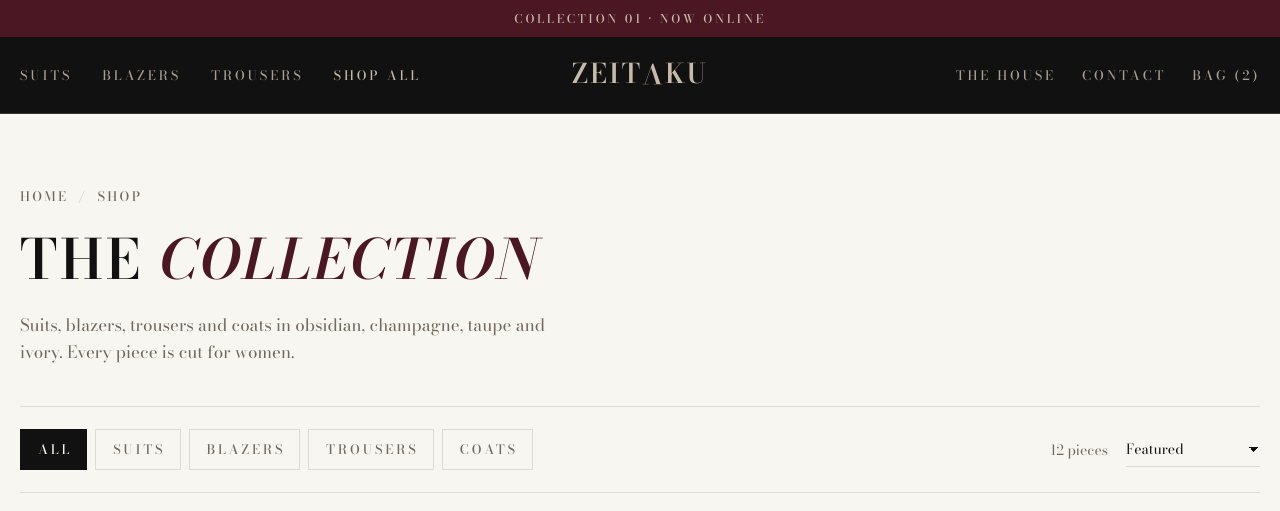
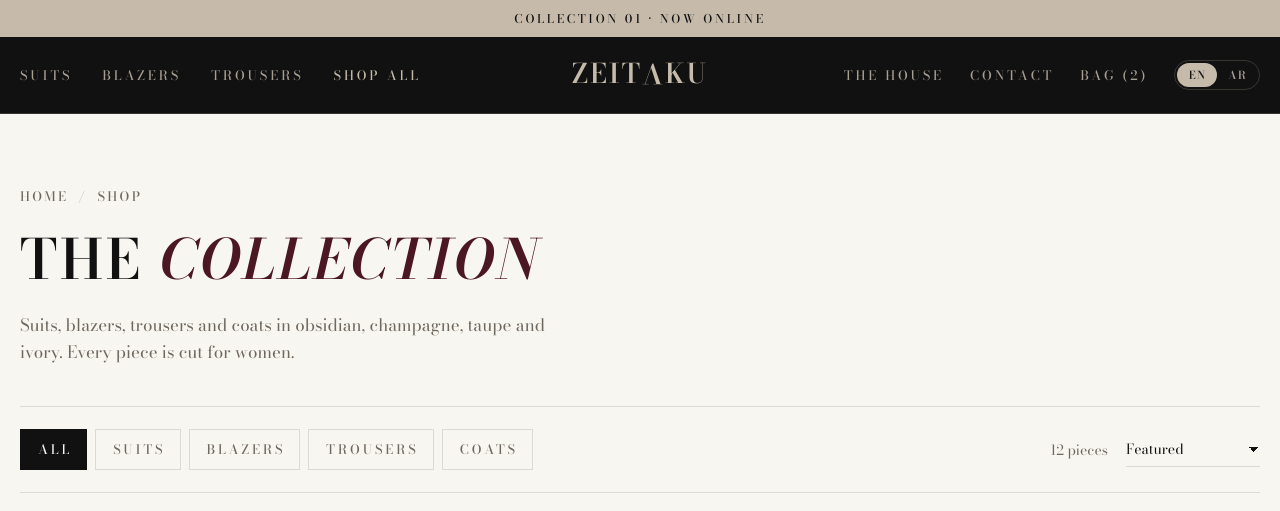
Before and after one commit to abood232323/zeitaku, a plain HTML site: page shop.html in a window 1280 px wide. Shown: the top 511 px of the page. Drawn offline with nearby package versions, Linux system fonts and the light colour scheme.

Commit message:
Add Arabic version and EN/AR switch; champagne announcement bar
- EN | AR segmented switch at the end of the black header; it stays in place
  in both languages
- Arabic: right-to-left layout, translated copy on every page (including
  dynamic text and toasts), Amiri for Arabic glyphs; wordmark unchanged
- Announcement bar is champagne with obsidian text
- Visually-hidden labels no longer widen the page in RTL; form fields no
  longer overflow their grid columns

Co-Authored-By: Claude Opus 5.5 <noreply@anthropic.com>

```diff
--- a/assets/app.js
+++ b/assets/app.js
@@ -72,7 +72,7 @@ function shell() {
       <div>${WM}
         <p style="max-width:34ch;margin:18px 0 0">Tailored suits and workwear for women. Dress bold. Stay timeless.</p>
         <form class="news" onsubmit="event.preventDefault();toast('Subscribed')">
-          <label for="news-email" class="sr" style="position:absolute;left:-9999px">Email</label>
+          <label for="news-email" class="sr-only">Email</label>
           <input id="news-email" type="email" placeholder="Your email for new arrivals" required>
           <button type="submit">Join</button>
         </form>
--- /dev/null
+++ b/assets/i18n.js
@@ -0,0 +1,151 @@
+/* ZEITAKU: English / Arabic toggle (design prototype).
+   Loads after app.js. English stays in the HTML; when Arabic is on, visible
+   text is swapped from the dictionary below, the page turns right-to-left,
+   and Amiri is loaded for the Arabic glyphs. The ZEITAKU wordmark never changes. */
+(function () {
+  const AR = {
+    // shell
+    'Collection 01 · Now online': 'المجموعة 01 · متاحة الآن',
+    'Suits': 'بدلات', 'Blazers': 'سترات', 'Trousers': 'بناطيل', 'Coats': 'معاطف', 'Shop all': 'تسوّقي الكل', 'All': 'الكل',
+    'The house': 'الدار', 'Contact': 'التواصل', 'Bag (2)': 'الحقيبة (2)', 'Close': 'إغلاق', 'Book a fitting': 'احجزي موعد قياس',
+    'Tailored suits and workwear for women. Dress bold. Stay timeless.': 'بدلات وملابس عمل مفصّلة للمرأة. إطلالة جريئة. أناقة لا تزول.',
+    'Join': 'اشتركي', 'Email': 'البريد الإلكتروني', 'Shop': 'المتجر', 'House': 'الدار', 'Help': 'المساعدة', 'Our story': 'قصتنا',
+    'Size guide': 'دليل المقاسات', 'Shipping': 'الشحن', 'Returns': 'الإرجاع', 'Care': 'العناية',
+    // toasts
+    'Subscribed': 'تم الاشتراك', 'Added to your bag': 'أُضيفت إلى حقيبتك', 'Saved to wishlist': 'حُفظت في المفضلة',
+    'Removed from wishlist': 'أُزيلت من المفضلة', 'Removed from bag': 'أُزيلت من الحقيبة', 'Design preview: payment comes later': 'معاينة التصميم: الدفع لاحقاً',
+    'Message sent (preview)': 'تم إرسال الرسالة (معاينة)', 'Codes come later': 'رموز الخصم قريباً',
+    // cards + products
+    'View piece': 'عرض القطعة', 'New': 'جديد', 'Limited': 'إصدار محدود',
+    'Obsidian': 'أسود', 'Champagne': 'شامبانيا', 'Taupe': 'ترابي', 'Ivory': 'عاجي',
+    'Suit': 'بدلة', 'Blazer': 'سترة', 'Trouser': 'بنطال', 'Coat': 'معطف',
+    'The Obsidian Double-Breasted': 'البدلة السوداء مزدوجة الصدر', 'The Sculpted Blazer': 'السترة المنحوتة', 'The Column Suit': 'البدلة المستقيمة',
+    'The Champagne Suit': 'بدلة الشامبانيا', 'The Evening Blazer': 'سترة المساء', 'The Wide-Leg Trouser': 'البنطال الواسع',
+    'The City Suit': 'بدلة المدينة', 'The Smoking Jacket': 'سترة السموكينغ', 'The Taupe Trouser Suit': 'البدلة الترابية',
+    'The Straight Trouser': 'البنطال المستقيم', 'The Structured Overcoat': 'المعطف المهيكل', 'The Camel Coat': 'معطف الكاميل',
+    // home
+    'Collection 01': 'المجموعة 01', 'Dress bold.': 'إطلالة جريئة.', 'Stay timeless.': 'أناقة لا تزول.',
+    'Suits and workwear cut for women who lead. Sharp lines, honest cloth, nothing loud.': 'بدلات وملابس عمل مفصّلة لامرأة تقود. خطوط حادة، أقمشة صادقة، بلا صخب.',
+    'Shop the collection': 'تسوّقي المجموعة', 'New in': 'وصل حديثاً', 'The first': 'القطع', 'pieces': 'الأولى', 'View all': 'عرض الكل',
+    'In Japanese it means': 'تعني باليابانية', 'luxury.': 'الفخامة.', 'We read it as a suit that still feels right in ten years.': 'ونراها بدلة تبقى مناسبة بعد عشر سنوات.',
+    'The champagne edit': 'مختارات الشامبانيا', 'Soft colour,': 'لون ناعم،', 'hard lines.': 'وخطوط حادة.',
+    'Our lightest suit, in a warm champagne wool that holds a crease from the first meeting to the last dinner.': 'أخف بدلاتنا، من صوف دافئ بلون الشامبانيا يحافظ على ثنيته من أول اجتماع حتى آخر عشاء.',
+    'Shop the suit': 'تسوّقي البدلة', 'The evening edit': 'مختارات المساء', 'After six,': 'بعد السادسة،', 'still in charge.': 'ما زلتِ صاحبة القرار.',
+    'Satin lapels, a sharper shoulder, and a black that stays black under any light.': 'ياقات من الساتان، كتف أكثر حدّة، وأسود يبقى أسود تحت أي ضوء.',
+    'Shop the smoking jacket': 'تسوّقي سترة السموكينغ', 'Cut': 'القَصّة', 'Made for her frame': 'مصمّمة لقوامها',
+    "Every pattern is drafted on a woman's body, not resized from menswear.": 'كل نموذج يُرسم على جسد امرأة، ولا يُعدَّل عن ملابس الرجال.',
+    'Cloth': 'القماش', 'Honest fabrics': 'أقمشة صادقة', 'Wool, wool-silk and linen from mills we can name. No shine, no shortcuts.': 'صوف، وصوف مع حرير، وكتان من مصانع نعرفها بالاسم. بلا لمعان وبلا اختصارات.',
+    'Fit': 'المقاس', "Come in or call us. We'll help you find your size and cut.": 'زورينا أو اتصلي بنا، وسنساعدك على إيجاد مقاسك وقصّتك.', 'Book now': 'احجزي الآن',
+    // shop
+    'Home': 'الرئيسية', 'The': '', 'collection': 'المجموعة',
+    'Suits, blazers, trousers and coats in obsidian, champagne, taupe and ivory. Every piece is cut for women.': 'بدلات وسترات وبناطيل ومعاطف بالأسود والشامبانيا والترابي والعاجي. كل قطعة مفصّلة للمرأة.',
+    'Sort': 'ترتيب', 'Featured': 'مختارات', 'Price: low to high': 'السعر: من الأقل إلى الأعلى', 'Price: high to low': 'السعر: من الأعلى إلى الأقل',
+    'Quietly': 'قوة', 'powerful.': 'هادئة.', 'Shop the blazer': 'تسوّقي السترة',
+    // product
+    'Taxes included': 'شامل الضرائب',
+    'Wool-silk twill with a peak lapel and a close waist. Half-canvassed so it moulds to you over time, and lined in burgundy.': 'تويل من الصوف والحرير بياقة مدببة وخصر محدد. نصف مبطّن بالكانفاس ليتشكّل على جسدك مع الوقت، ومبطّن باللون العنابي.',
+    'Colour': 'اللون', 'Size (EU)': 'المقاس (أوروبي)', 'Pick a size first.': 'اختاري المقاس أولاً.', 'Add to bag': 'أضيفي إلى الحقيبة',
+    'Free shipping and returns within 14 days': 'شحن وإرجاع مجاني خلال 14 يوماً', 'Need help with fit?': 'تحتاجين مساعدة في المقاس؟',
+    'Details': 'التفاصيل', 'Peak lapel, double-breasted, six buttons': 'ياقة مدببة، صدر مزدوج، ستة أزرار', 'Half-canvassed front': 'واجهة نصف مبطّنة بالكانفاس',
+    'Burgundy cupro lining': 'بطانة كوبرو عنابية', 'Matching trouser sold separately': 'البنطال المطابق يُباع منفصلاً', 'Fabric and care': 'القماش والعناية',
+    "98% wool, 2% silk. Dry clean only. Steam, don't iron, to keep the lapel line.": '98% صوف و2% حرير. تنظيف جاف فقط. استخدمي البخار بدل المكواة للحفاظ على خط الياقة.',
+    'Close at the waist, true to size. The model is 177 cm and wears size 36.': 'محددة عند الخصر ومطابقة للمقاس. طول العارضة 177 سم وترتدي المقاس 36.',
+    'Shipping and returns': 'الشحن والإرجاع', 'Ships in 2 to 4 working days. Return unworn pieces within 14 days.': 'يُشحن خلال 2 إلى 4 أيام عمل. يمكن إرجاع القطع غير المستعملة خلال 14 يوماً.',
+    'Complete the': 'أكملي', 'look': 'الإطلالة',
+    // bag + checkout
+    'Your': '', 'bag': 'حقيبتك', 'Remove': 'إزالة', 'Summary': 'الملخص', 'Subtotal': 'المجموع الفرعي', 'Free': 'مجاني', 'Promo code': 'رمز الخصم',
+    'Apply': 'تطبيق', 'Total': 'الإجمالي', 'Checkout': 'إتمام الشراء', 'Keep shopping': 'متابعة التسوّق',
+    'Taxes included. Free returns within 14 days.': 'شامل الضرائب. إرجاع مجاني خلال 14 يوماً.', 'You may': 'قد', 'also like': 'يعجبك أيضاً',
+    'Bag': 'الحقيبة', '1 · Details': '1 · البيانات', '2 · Delivery': '2 · التوصيل', '3 · Payment': '3 · الدفع', 'Phone': 'الهاتف',
+    'Delivery address': 'عنوان التوصيل', 'First name': 'الاسم الأول', 'Last name': 'اسم العائلة', 'Address': 'العنوان', 'City': 'المدينة',
+    'Country': 'الدولة', 'Select country': 'اختاري الدولة', 'Jordan': 'الأردن', 'United Arab Emirates': 'الإمارات العربية المتحدة',
+    'Saudi Arabia': 'السعودية', 'United Kingdom': 'المملكة المتحدة', 'United States': 'الولايات المتحدة', 'Delivery': 'التوصيل',
+    'Standard · 2 to 4 days': 'عادي · من 2 إلى 4 أيام', 'Express · next day': 'سريع · في اليوم التالي', 'Payment': 'الدفع',
+    'The payment form goes here when the store logic is built.': 'سيظهر نموذج الدفع هنا عند بناء منطق المتجر.', 'Place order': 'تأكيد الطلب', 'Your order': 'طلبك',
+    // about
+    'Luxury,': 'فخامة،', 'quietly.': 'بهدوء.',
+    'Zeitaku is the Japanese word for luxury. Not the loud kind. The kind you notice when a jacket sits right on your shoulders, when a trouser falls straight, when a suit you bought years ago still looks like the best thing in the room.': 'زيتاكو كلمة يابانية تعني الفخامة. ليست الفخامة الصاخبة، بل تلك التي تلاحظينها حين تستقر السترة على كتفيك تماماً، وحين ينسدل البنطال باستقامة، وحين تبقى بدلة اشتريتها قبل سنوات أجمل ما في الغرفة.',
+    "ZEITAKU makes that kind of suit for women. We draft every pattern on a woman's frame, choose fabrics we can name, and keep the colours to four: obsidian, champagne, taupe and ivory. Burgundy is the lining and nothing more.": 'تصنع زيتاكو هذا النوع من البدلات للمرأة. نرسم كل نموذج على قوام امرأة، ونختار أقمشة نعرف مصدرها، ونكتفي بأربعة ألوان: الأسود والشامبانيا والترابي والعاجي. أما العنابي فللبطانة فقط.',
+    "We make fewer pieces and make them well. That's the whole idea.": 'نصنع قطعاً أقل، ونتقن صنعها. هذه هي الفكرة كلها.',
+    'The cloth': 'القماش', 'Wool that': 'صوف', 'remembers.': 'يتذكّر.',
+    'Wool and wool-silk twills, half-canvassed fronts and cupro linings. Fabrics that hold their shape and get better with wear.': 'تويل من الصوف والصوف مع الحرير، وواجهات نصف مبطّنة بالكانفاس، وبطانات من الكوبرو. أقمشة تحافظ على شكلها وتزداد جمالاً مع الاستعمال.',
+    "Colours, and that's all": 'ألوان، لا أكثر', 'Collection at a time': 'مجموعة في كل مرة', 'Years each suit should last': 'سنوات على الأقل لكل بدلة',
+    'Find your': 'اعثري على', 'first suit': 'بدلتك الأولى', 'Shop suits': 'تسوّقي البدلات',
+    // contact
+    'Book a': 'احجزي', 'fitting': 'موعد قياس',
+    "Tell us what you're looking for and we'll help with size, cut and colour, in person or over a call.": 'أخبرينا بما تبحثين عنه وسنساعدك في المقاس والقصّة واللون، حضورياً أو عبر مكالمة.',
+    'Phone and WhatsApp': 'الهاتف وواتساب', 'Fittings': 'مواعيد القياس', 'By appointment · Sunday to Thursday, 11:00 to 19:00': 'بموعد مسبق · من الأحد إلى الخميس، 11:00 حتى 19:00',
+    'Name': 'الاسم', "I'm interested in": 'أنا مهتمة بـ', 'A fitting': 'موعد قياس', 'Sizing help': 'مساعدة في المقاس', 'An order': 'طلب',
+    'Something else': 'أمر آخر', 'Preferred date': 'التاريخ المفضّل', 'Message': 'الرسالة', 'Send request': 'إرسال الطلب',
+    // placeholders
+    'Your email for new arrivals': 'بريدك الإلكتروني لأحدث القطع',
+    "I'm looking for a black suit for work, usually a 38.": 'أبحث عن بدلة سوداء للعمل، مقاسي عادة 38.',
+  };
+  const PATTERNS = [
+    [/^(\d+) pieces$/, (m) => `${m[1]} قطعة`],
+    [/^Size (\d+)$/, (m) => `المقاس ${m[1]}`],
+  ];
+
+  let lang = 'en';
+  try { lang = localStorage.getItem('zeitaku-lang') === 'ar' ? 'ar' : 'en'; } catch (e) {}
+
+  function tr(s) {
+    if (Object.prototype.hasOwnProperty.call(AR, s)) return AR[s];
+    for (const [re, fn] of PATTERNS) { const m = s.match(re); if (m) return fn(m); }
+    if (s.includes(' · ')) {
+      const parts = s.split(' · ');
+      const out = parts.map(p => (Object.prototype.hasOwnProperty.call(AR, p) ? AR[p] : (PATTERNS.find(([re]) => re.test(p)) ? tr(p) : p)));
+      if (out.some((o, i) => o !== parts[i])) return out.join(' · ');
+    }
+    return null;
+  }
+  function trNode(n) {
+    const raw = n.nodeValue, core = raw.trim();
+    if (!core) return;
+    const t = tr(core);
+    if (t === null) return;
+    n.nodeValue = t === '' ? '' : raw.replace(core, t);
+  }
+  function walk(root) {
+    if (root.nodeType === 3) { if (!root.parentElement?.closest('.wm, script, style')) trNode(root); return; }
+    if (root.nodeType !== 1 || root.closest('.wm')) return;
+    const it = document.createTreeWalker(root, NodeFilter.SHOW_TEXT, {
+      acceptNode: (n) => (n.parentElement && n.parentElement.closest('.wm, script, style') ? NodeFilter.FILTER_REJECT : NodeFilter.FILTER_ACCEPT),
+    });
+    const nodes = []; while (it.nextNode()) nodes.push(it.currentNode);
+    nodes.forEach(trNode);
+    root.querySelectorAll('[placeholder]').forEach(el => { const t = tr(el.getAttribute('placeholder')); if (t) el.setAttribute('placeholder', t); });
+  }
+
+  /* Segmented EN / AR switch with a sliding champagne thumb. Lives in the black header,
+     which keeps the same left-to-right layout in both languages so the switch never moves. */
+  function addToggle() {
+    const set = (to) => { if (to === lang) return; try { localStorage.setItem('zeitaku-lang', to); } catch (e) {} location.reload(); };
+    const make = () => {
+      const g = document.createElement('div');
+      g.className = 'lang-switch'; g.setAttribute('role', 'group'); g.setAttribute('aria-label', lang === 'ar' ? 'اللغة' : 'Language');
+      g.dataset.active = lang;
+      g.innerHTML = '<span class="thumb" aria-hidden="true"></span>'
+        + `<button type="button" lang="en" aria-pressed="${lang === 'en'}" aria-label="English">EN</button>`
+        + `<button type="button" lang="ar" aria-pressed="${lang === 'ar'}" aria-label="العربية">AR</button>`;
+      g.querySelectorAll('button').forEach(b => b.addEventListener('click', () => { g.dataset.active = b.lang; setTimeout(() => set(b.lang), 220); }));
+      return g;
+    };
+    const tools = document.querySelector('.header .tools'); if (tools) tools.append(make());
+  }
+
+  addToggle();
+  if (lang !== 'ar') return;
+
+  const f = document.createElement('link'); f.rel = 'stylesheet';
+  f.href = 'https://fonts.googleapis.com/css2?family=Amiri:wght@400;700&display=swap';
+  document.head.appendChild(f);
+
+  document.documentElement.lang = 'ar';
+  document.documentElement.dir = 'rtl';
+  walk(document.body);
+  new MutationObserver(muts => muts.forEach(m => {
+    if (m.type === 'characterData') walk(m.target);
+    m.addedNodes.forEach(walk);
+  })).observe(document.body, { subtree: true, childList: true, characterData: true });
+})();
--- a/assets/styles.css
+++ b/assets/styles.css
@@ -46,7 +46,7 @@ body.dark .muted{color:var(--taupe)}
 .link{font-size:13px;letter-spacing:.24em;text-transform:uppercase;border-bottom:1px solid currentColor;padding-bottom:4px}
 
 /* announcement + header */
-.announce{background:var(--burgundy);color:var(--champagne);text-align:center;font-size:12px;letter-spacing:.3em;text-transform:uppercase;padding:9px 16px}
+.announce{background:var(--champagne);color:var(--obsidian);text-align:center;font-size:12px;letter-spacing:.3em;text-transform:uppercase;padding:9px 16px}
 .header{position:sticky;top:env(safe-area-inset-top,0px);z-index:40;background:var(--obsidian);color:var(--champagne);border-bottom:1px solid var(--line-d)}
 body::before{content:"";position:fixed;inset:0 0 auto;height:env(safe-area-inset-top,0px);z-index:41;background:var(--obsidian)}
 .header .wrap{display:grid;grid-template-columns:1fr auto 1fr;align-items:center;height:76px}
@@ -124,7 +124,7 @@ body.dark .pcard .ph{background:var(--ink)}
 .pcard .ph img.alt{opacity:0}
 .pcard:hover .ph img.alt{opacity:1}
 .pcard:hover .ph img{transform:scale(1.03)}
-.pcard .badge{position:absolute;top:12px;left:12px;z-index:2;background:var(--ivory);color:var(--burgundy);font-size:12px;letter-spacing:.2em;text-transform:uppercase;padding:5px 9px 5px 11px}
+.pcard .badge{position:absolute;top:12px;inset-inline-start:12px;z-index:2;background:var(--ivory);color:var(--burgundy);font-size:12px;letter-spacing:.2em;text-transform:uppercase;padding:5px 9px 5px 11px}
 .pcard .quick{position:absolute;left:12px;right:12px;bottom:12px;z-index:2;background:rgba(248,246,240,.94);color:var(--obsidian);text-align:center;font-size:12px;letter-spacing:.26em;text-transform:uppercase;padding:12px;opacity:0;transform:translateY(6px);transition:.3s}
 .pcard:hover .quick{opacity:1;transform:none}
 .pcard .meta{display:flex;justify-content:space-between;gap:12px;align-items:baseline}
@@ -318,3 +318,51 @@ body.dark .pcard .sub{color:var(--taupe)}
 .cat .lbl .h3{font-size:19px}
 .drawer nav a{font-size:26px;letter-spacing:.06em}
 .fs legend{font-size:18px;letter-spacing:.08em}
+
+/* ---------- language toggle + Arabic (RTL) ---------- */
+.lang-btn{font:inherit;color:var(--champagne);letter-spacing:0;text-transform:none;font-size:15px;border:1px solid var(--line-d);padding:4px 12px;transition:.2s}
+.lang-btn:hover{background:var(--champagne);color:var(--obsidian)}
+.drawer .lang-btn{align-self:flex-start}
+html[lang="ar"]{--head:'Bodoni Moda','Amiri',Georgia,serif;--sans:'Bodoni Moda','Amiri',Georgia,serif}
+html[lang="ar"] body{font-size:19px;line-height:1.9}
+html[lang="ar"] *:not(.wm):not(.wm *){letter-spacing:0!important;font-style:normal!important}
+html[lang="ar"] .h1,html[lang="ar"] .h2{line-height:1.45}
+html[lang="ar"] .caps,html[lang="ar"] .btn,html[lang="ar"] .nav,html[lang="ar"] .tools,html[lang="ar"] .link,html[lang="ar"] .tab,html[lang="ar"] .announce{font-size:15px}
+html[lang="ar"] .h1 em,html[lang="ar"] .h2 em,html[lang="ar"] .it{font-weight:400}
+[dir="rtl"] .wm{direction:ltr;unicode-bidi:isolate}
+[dir="rtl"] .sort select{background-position:left 1px center,left 6px center;padding:6px 0 6px 22px}
+[dir="rtl"] .prose .dropcap::first-letter{float:none;font-size:inherit;padding:0;color:inherit;line-height:inherit}
+@media (max-width:900px){
+  [dir="rtl"] .drawer{transform:translateX(100%)}
+  [dir="rtl"] .drawer.open{transform:none}
+}
+.sr-only{position:absolute;width:1px;height:1px;padding:0;margin:-1px;overflow:hidden;clip-path:inset(50%);white-space:nowrap;border:0}
+.fields{grid-template-columns:repeat(2,minmax(0,1fr))}
+.field input,.field select,.field textarea{min-width:0;width:100%}
+@media (max-width:640px){.fields{grid-template-columns:minmax(0,1fr)}}
+.contact .info-list div div:last-child{unicode-bidi:plaintext}
+
+/* EN / AR segmented switch (header). The one pill shape on the site: toggles are pills. */
+.tools{align-items:center}
+.lang-switch{position:relative;display:inline-grid;grid-template-columns:1fr 1fr;height:30px;padding:3px;border:1px solid var(--line-d);border-radius:999px;direction:ltr;isolation:isolate}
+.lang-switch .thumb{position:absolute;top:3px;bottom:3px;left:3px;width:calc(50% - 3px);border-radius:999px;background:var(--champagne);z-index:-1;transition:transform .25s cubic-bezier(.2,.7,.2,1)}
+.lang-switch[data-active="ar"] .thumb{transform:translateX(100%)}
+.lang-switch button{min-width:34px;padding:0 9px;border-radius:999px;font-size:12px;line-height:1;letter-spacing:.12em!important;color:var(--taupe);transition:color .2s}
+.lang-switch button[lang="ar"]{font-family:'Amiri','Bodoni Moda',serif;font-size:16px;letter-spacing:0!important}
+.lang-switch button:hover{color:var(--ivory)}
+.lang-switch button[aria-pressed="true"],.lang-switch[data-active="en"] button[lang="en"],.lang-switch[data-active="ar"] button[lang="ar"]{color:var(--obsidian)}
+.lang-switch button:focus-visible{outline:1px solid var(--champagne);outline-offset:2px}
+.announce{padding-inline:16px}
+@media (max-width:900px){.lang-switch{height:28px}.lang-switch button{min-width:30px;padding:0 7px}}
+.nav a,.tools a{white-space:nowrap}
+@media (max-width:1180px) and (min-width:901px){.tools .hide-m{display:none}.nav{gap:22px}}
+/* switch v2: fixed equal halves so labels sit dead centre; header keeps LTR layout in Arabic so the switch stays put */
+.lang-switch{grid-template-columns:40px 40px;height:30px;padding:2px}
+.lang-switch .thumb{top:2px;bottom:2px;left:2px;width:40px}
+.lang-switch[data-active="ar"] .thumb{transform:translateX(40px)}
+.lang-switch button,.lang-switch button[lang="ar"]{display:flex;align-items:center;justify-content:center;min-width:0;width:40px;padding:0;font-family:var(--sans);font-size:11px;font-weight:600;letter-spacing:.1em!important;text-indent:.1em}
+[dir="rtl"] .header .wrap{direction:ltr}
+[dir="rtl"] .header .nav,[dir="rtl"] .header .tools a{direction:rtl}
+@media (max-width:900px){.lang-switch{grid-template-columns:36px 36px;height:28px}.lang-switch .thumb{width:36px}.lang-switch[data-active="ar"] .thumb{transform:translateX(36px)}.lang-switch button,.lang-switch button[lang="ar"]{width:36px}}
+[dir="rtl"] .header .nav{direction:ltr}
+[dir="rtl"] .header .nav a{direction:rtl}
```
Also changed, not shown: about.html (+1 -0 lines), bag.html (+2 -1 lines), checkout.html (+1 -0 lines), contact.html (+1 -0 lines), index.html (+1 -0 lines), product.html (+1 -0 lines), shop.html (+2 -1 lines).
